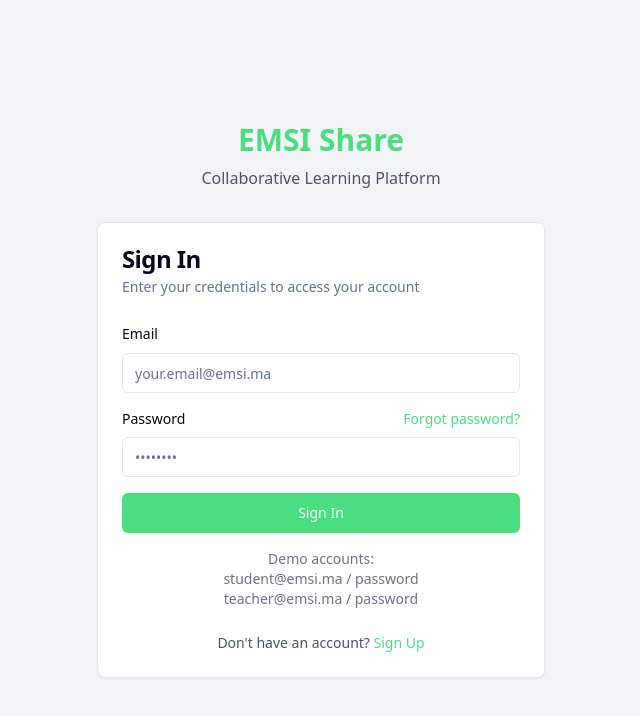
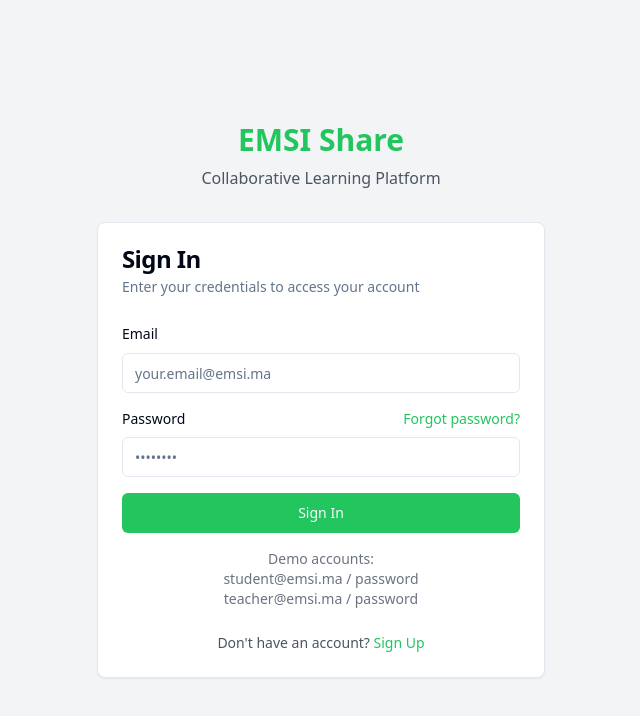
Before and after one commit to naoufal-emsi/emsi-share-learn, a React (Vite) app: page /login in a window 1280 px wide. Shown: the top 716 px of the page, without its empty margins (319-959 px from the left). Built offline with nearby package versions, Linux system fonts and the light colour scheme.

Commit message:
Refactor: Darken the green color

```diff
--- a/tailwind.config.ts
+++ b/tailwind.config.ts
@@ -26,13 +26,13 @@ export default {
 				background: 'hsl(var(--background))',
 				foreground: 'hsl(var(--foreground))',
 				primary: {
-					DEFAULT: '#4ade80', // Changed from #9b87f5 to a medium green
-					light: '#86efac', // Changed from #b3a4f7 to a light green
-					dark: '#22c55e', // Changed from #7E69AB to a dark green
+					DEFAULT: '#22c55e', // Darkened from #4ade80 to #22c55e
+					light: '#4ade80', // Darkened from #86efac to #4ade80
+					dark: '#15803d', // Darkened from #22c55e to #15803d
 					foreground: 'hsl(var(--primary-foreground))'
 				},
 				secondary: {
-					DEFAULT: '#10b981', // Changed from #6E59A5 to a teal green
+					DEFAULT: '#0d9488', // Darkened from #10b981 to #0d9488
 					foreground: 'hsl(var(--secondary-foreground))'
 				},
 				destructive: {
@@ -58,7 +58,7 @@ export default {
 				neutral: {
 					DEFAULT: '#8E9196',
 					dark: '#1A1F2C',
-					light: '#bbf7d0' // Changed from #D6BCFA (light purple) to light green
+					light: '#a3e635' // Darkened from #bbf7d0 to #a3e635
 				},
 				sidebar: {
 					DEFAULT: 'hsl(var(--sidebar-background))',
```
